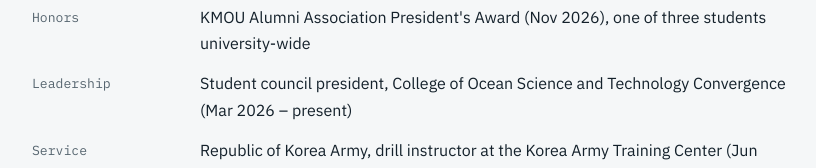
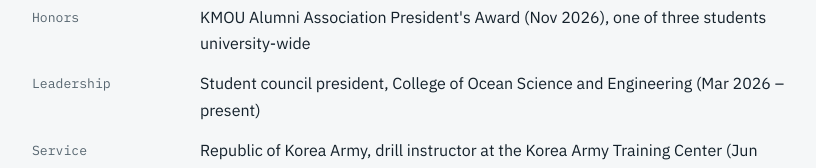
Before and after one commit to chanhyunpark-eng/chanhyunpark-eng.github.io, a plain HTML site: page index.html in a window 1280 px wide. Shown: the part 5158-5326 px from the top of the page, without its empty margins (354-1170 px from the left). Drawn offline with Linux system fonts and the light colour scheme.

Commit message:
Use official college name
Co-Authored-By: Claude Opus 5.5 <noreply@anthropic.com>
Claude-Session: https://claude.ai/code/session_017AU9WmnkfdSVUt6mktYFfZ

```diff
--- a/index.html
+++ b/index.html
@@ -272,7 +272,7 @@ footer{color:var(--muted);font-size:.85rem;border-top:1px solid var(--rule);padd
   <div class="rows">
     <div class="row"><span class="mono">2021 – 2027</span><div><b>B.S. Naval Architecture &amp; Ocean Systems Engineering</b>, Korea Maritime &amp; Ocean University<br>GPA 3.73 / 4.5; 4.34 / 4.5 over the three semesters since returning from military service. Ranked in the top four of the department in each of the last three semesters, including 1st in Spring 2025; merit-based scholarship each semester.</div></div>
     <div class="row"><span class="mono">Honors</span><div>KMOU Alumni Association President's Award (Nov 2026), one of three students university-wide</div></div>
-    <div class="row"><span class="mono">Leadership</span><div>Student council president, College of Ocean Science and Technology Convergence (Mar 2026 – present)</div></div>
+    <div class="row"><span class="mono">Leadership</span><div>Student council president, College of Ocean Science and Engineering (Mar 2026 – present)</div></div>
     <div class="row"><span class="mono">Service</span><div>Republic of Korea Army, drill instructor at the Korea Army Training Center (Jun 2023 – Dec 2024)</div></div>
     <div class="row"><span class="mono">Course project</span><div>Arduino model boat that stops and reverses on ultrasonic range to obstacles; 1st in class (ICT Convergence Practicum, 2025)</div></div>
     <div class="row"><span class="mono">Tools</span><div class="skills"><span>STAR-CCM+</span><span>QBlade</span><span>Rhino</span><span>HForm</span><span>AutoCAD</span><span>Python</span><span>Arduino</span></div></div>
```
